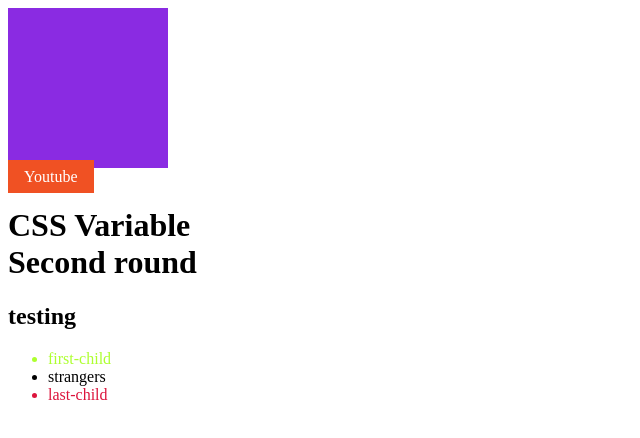
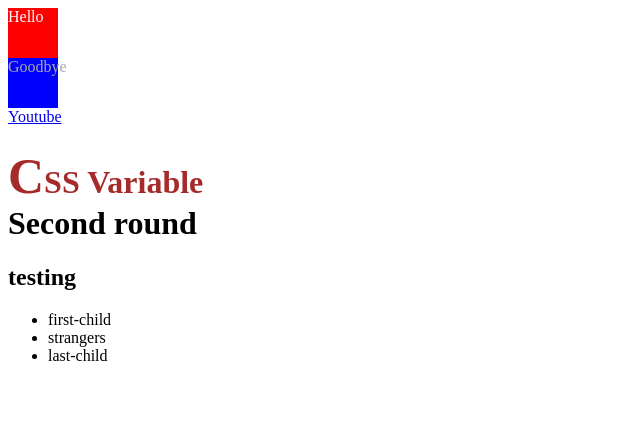
Before and after one commit to phantringuyen/SE_Sales-Courses, a plain HTML site: page CSS-pseudo-class/index.html in a window 1280 px wide. Shown: the whole page, without its empty margins (0-640 px from the left). Drawn offline with Linux system fonts and the light colour scheme.

Commit message:
Update main.css

```diff
--- a/CSS-pseudo-class/main.css
+++ b/CSS-pseudo-class/main.css
@@ -1,29 +1,34 @@
-.box{
-    width: 10rem;
-    height: 10rem;
+.root{
+    font-size: 50px
+}
+
+.box::before{
+    content: "Hello"; /**/
+    color: aliceblue;
+    display: block; /*đưa thuộc tính của box là block*/
+    width: 50px;
+    height: 50px;
+    background-color:red;
+}
+.box::after{
+    content: "Goodbye"; /**/
+    color:darkgray;
+    display: block; /*đưa thuộc tính của box là block*/
+    width: 50px;
+    height: 50px;
+    background-color:blue;
+}
+/* chữ cái đầu tiên trong h1 */
+h1::first-letter{
+    /* font-size: var(font-size); */
+    font-size: 50px;
+}
+/* dòng đầu tiên của h1 */
+h1::first-line{
+    color: brown;
+}
+/* khi người dùng di chuột vào nhấn giữ kéo sẽ thay đổi */
+h1::selection{
+    color: aliceblue;
     background-color: blueviolet;
 }
-.box:active{
-    background-color: #333;
-}
-
-h1:hover{
-    color: #ff0000;
-}
-
-li:first-child{
-    color:greenyellow;
-}
-li:last-child{
-    color: crimson;
-}
-
-.button{
-    padding: 8px 16px;
-    color: #fff;
-    background-color: #f05123;
-    text-decoration: none;
-}
-.button:hover{
-    background-color: rgba(240, 81, 35, 0.8);
-}
```
